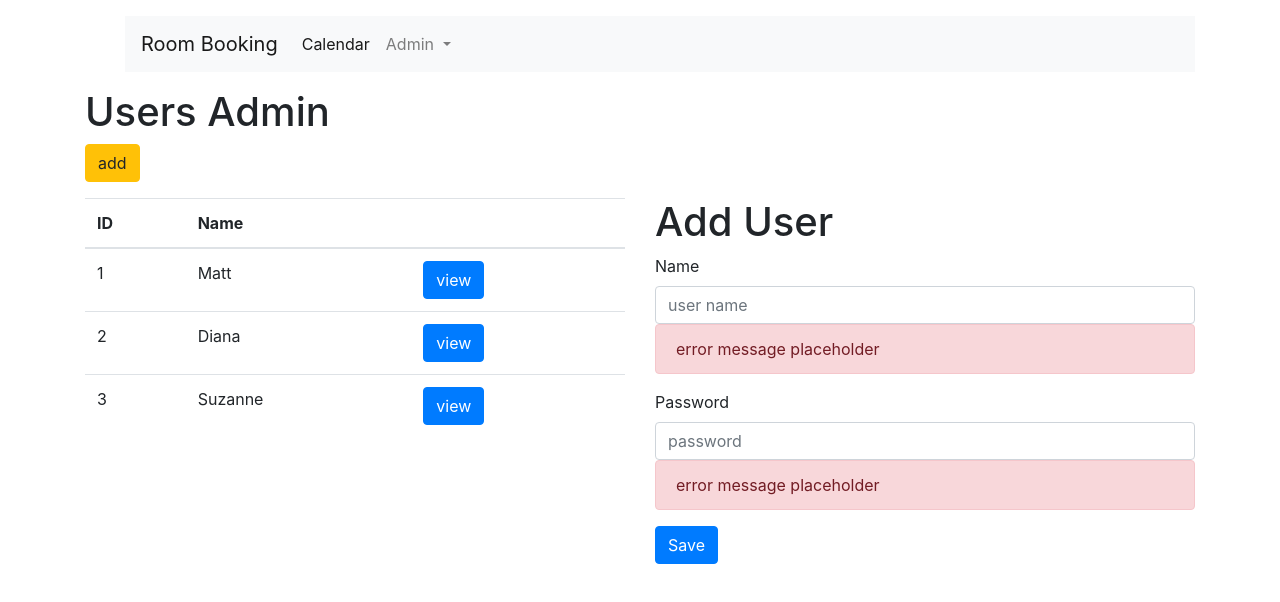
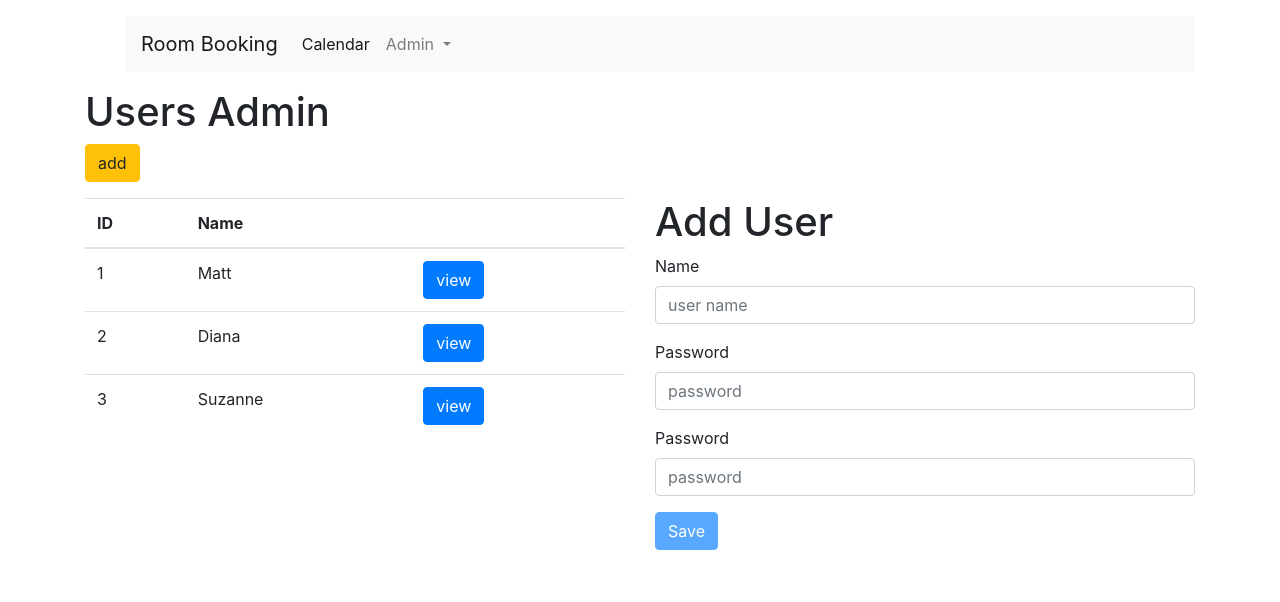
Before and after one commit to foxlovecat1989/RoomBookingClientV2, an Angular app: page /admin/users in a window 1280 px wide. Both pictures are taken after a click on the link "add". Shown: the top 602 px of the page. Built offline with nearby package versions, Linux system fonts and the light colour scheme.

Commit message:
implements user form validation

```diff
--- a/src/app/admin/users/user-edit/user-edit.component.html
+++ b/src/app/admin/users/user-edit/user-edit.component.html
@@ -6,17 +6,56 @@
 
   <div class="form-group">
     <label for="name">Name</label>
-    <input type="text" class="form-control" id="name" placeholder="user name" name="name" [(ngModel)]="formUser.name" required #nameField="ngModel">
-    <div class="alert alert-danger">error message placeholder</div>
-
+    <input
+        type="text"
+        class="form-control"
+        id="name"
+        placeholder="user name"
+        name="name"
+        [(ngModel)]="formUser.name"
+        required
+        #nameField="ngModel"
+        (change)="checkNameIsValid()"
+    >
+    <div class="alert alert-danger" *ngIf="!nameField.valid && nameField.touched">Name is required</div>
+    <div class="alert alert-danger" *ngIf="!nameIsValid && nameField.touched">Name cannot be blank</div>
   </div>
 
   <div class="form-group" *ngIf="user.id == null"> <!-- only show this field on adding a user -->
     <label for="password">Password</label>
-    <input type="password" class="form-control" id="password" placeholder="password">
-    <div class="alert alert-danger">error message placeholder</div>
-
+    <input
+        type="password"
+        class="form-control"
+        id="password"
+        placeholder="password"
+        name="password"
+        [(ngModel)]="password"
+        required
+        #passwordField="ngModel"
+        (change)="checkPasswordIsValid()"
+    >
+    <div class="alert alert-danger" *ngIf="!passwordIsValid && passwordField.touched">Password is required</div>
   </div>
 
-  <button type="button" class="btn btn-primary" (click)="onSubmit()">Save</button>
+  <div class="form-group" *ngIf="user.id == null"> <!-- only show this field on adding a user -->
+    <label for="password2">Password</label>
+    <input
+        type="password"
+        class="form-control"
+        id="password2"
+        placeholder="password"
+        name="password2"
+        [(ngModel)]="password2"
+        required
+        #password2Field="ngModel"
+        (change)="checkPasswordIsValid()"
+    >
+    <div class="alert alert-danger" *ngIf="!passwordIsMatch && password2Field.touched">Password is NOT match</div>
+  </div>
+
+  <button
+      type="button"
+      class="btn btn-primary"
+      (click)="onSubmit()"
+      [disabled]="!nameField.valid || !nameIsValid || !passwordIsValid || !passwordIsMatch">Save</button>
 </form>
--- a/src/app/admin/users/user-edit/user-edit.component.ts
+++ b/src/app/admin/users/user-edit/user-edit.component.ts
@@ -2,7 +2,6 @@ import { Component, Input, OnInit } from '@angular/core';
 import { Router } from '@angular/router';
 import { DataService } from 'src/app/data.service';
 import { User } from 'src/app/model/User';
-
 @Component({
   selector: 'user-edit',
   templateUrl: './user-edit.component.html',
@@ -14,6 +13,12 @@ export class UserEditComponent implements OnInit {
   user!: User;
   message!: string;
   formUser!: User;
+  password!: string;
+  password2!: string;
+
+  nameIsValid = false;
+  passwordIsValid = false;
+  passwordIsMatch = false;
 
   constructor(
     private dataService: DataService,
@@ -22,6 +27,8 @@ export class UserEditComponent implements OnInit {
 
   ngOnInit(): void {
     this.duplicateUserObjectToForm();
+    this.checkNameIsValid();
+    this.checkPasswordIsValid();
   }
 
   private duplicateUserObjectToForm() {
@@ -58,4 +65,21 @@ export class UserEditComponent implements OnInit {
     else              // under add mode
       this.saveAddUser();
   }
+
+  checkPasswordIsValid(){
+    if(this.formUser.id){   // under edit mode
+      this.passwordIsValid = true;
+      this.passwordIsMatch = true;
+    }else{              // under add mode
+      this.passwordIsMatch = this.password === this.password2;
+      if(this.password)   // password could be null
+        this.passwordIsValid = this.password.trim().length > 0;
+    }
+  }
+
+  checkNameIsValid(){
+    if(this.formUser.name)  // formUser.name could be null
+      this.nameIsValid = this.formUser.name.trim().length > 0;
+  }
+
 }
```
